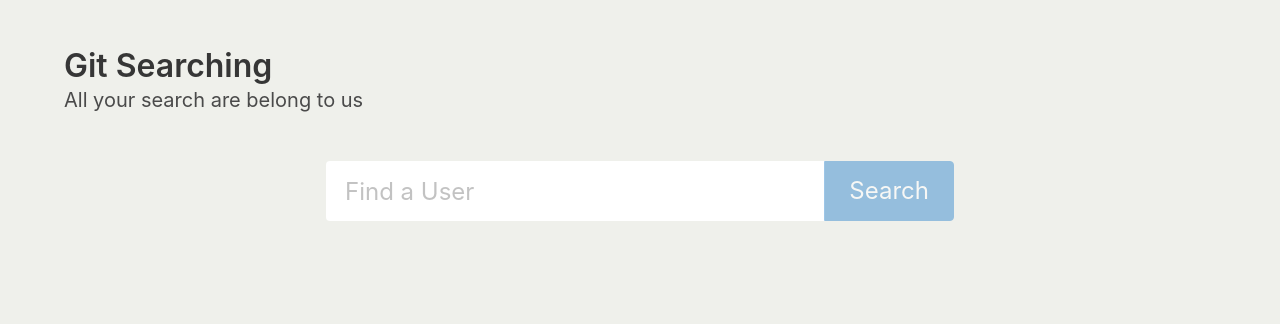
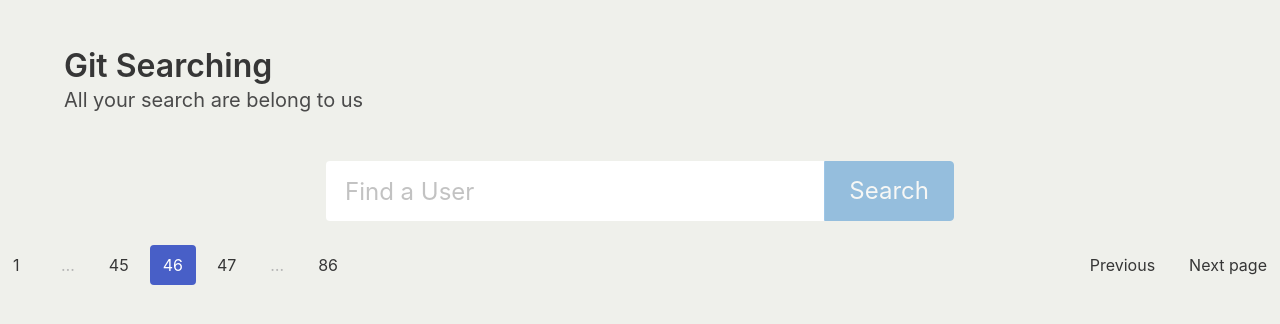
Before and after one commit to jtomchak/git-searching, a React (Create React App) app: page / in a window 1280 px wide. Shown: the top 324 px of the page. Built offline with nearby package versions, Linux system fonts and the light colour scheme.

Commit message:
WIP: getting 'linked' headers

```diff
--- a/src/App.js
+++ b/src/App.js
@@ -2,16 +2,21 @@ import React, { Component } from "react";
 
 import Search from "./components/Search";
 import HeroTitle from "./components/HeroTitle";
-import GitUserList from "./components/GitUserList"
+import GitUserList from "./components/GitUserList";
+import Pagination from "./components/Pagination";
 import "./App.scss";
 
 class App extends Component {
   state = {
     gitUsers: [],
+    currentGitUsers: [],
+    currentPage: null,
+    totalPages: null,
     totalUsers: null
   }
 
-  handleSearchSuccess = ({ items, total_count }) => {
+  handleSearchSuccess = ({ items, total_count, headers }) => {
+    console.log(headers.get('Link'))
     this.setState({
       gitUsers: items,
       totalUsers: total_count
@@ -27,6 +32,7 @@ class App extends Component {
           subtitle="All your search are belong to us"
         />
         <Search handleSuccess={this.handleSearchSuccess}></Search>
+        <Pagination />
         <GitUserList gitUsers={this.state.gitUsers} />
       </div>
     );
--- a/src/api.js
+++ b/src/api.js
@@ -1,4 +1,7 @@
 // https://developer.github.com/v3/#pagination
+// default per_page is 30
+// https://developer.github.com/v3/guides/traversing-with-pagination/
+// Always rely on these link relations provided to you. Don't try to guess or construct your own URL.
 
 const baseURL = "https://api.github.com/search/";
 
--- /dev/null
+++ b/src/components/Pagination.js
@@ -0,0 +1,36 @@
+import React, { Component } from 'react';
+
+export default class Pagination extends Component {
+
+  render() {
+    return (
+      <nav className="pagination" role="navigation" aria-label="pagination">
+        <a className="pagination-previous">Previous</a>
+        <a className="pagination-next">Next page</a>
+        <ul className="pagination-list">
+          <li>
+            <a className="pagination-link" aria-label="Goto page 1">1</a>
+          </li>
+          <li>
+            <span className="pagination-ellipsis">&hellip;</span>
+          </li>
+          <li>
+            <a className="pagination-link" aria-label="Goto page 45">45</a>
+          </li>
+          <li>
+            <a className="pagination-link is-current" aria-label="Page 46" aria-current="page">46</a>
+          </li>
+          <li>
+            <a className="pagination-link" aria-label="Goto page 47">47</a>
+          </li>
+          <li>
+            <span className="pagination-ellipsis">&hellip;</span>
+          </li>
+          <li>
+            <a className="pagination-link" aria-label="Goto page 86">86</a>
+          </li>
+        </ul>
+      </nav>
+    )
+  }
+}
```
